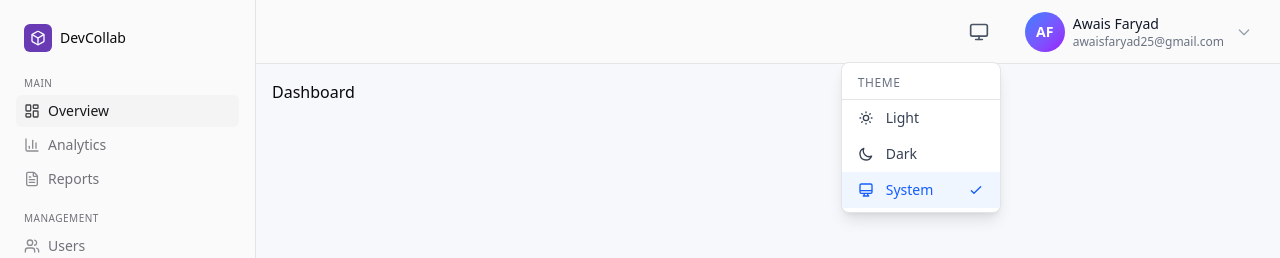
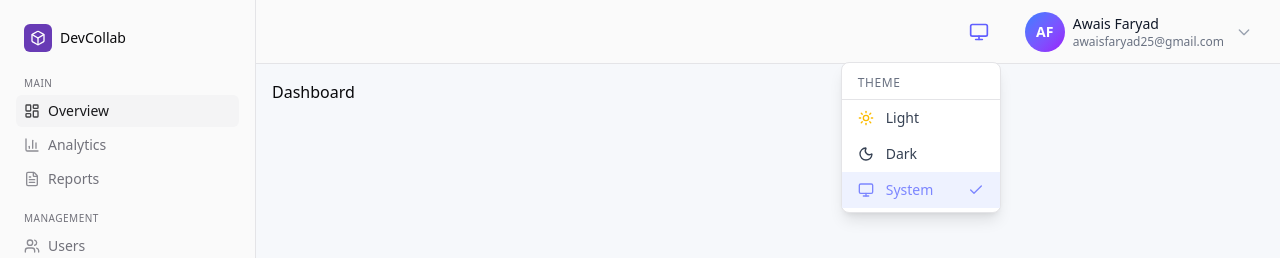
Before and after one commit to awaisfaryad25/DevCollab-FE, a Next.js app: page /dashboard in a window 1280 px wide. Both pictures are taken after a click on the button "Toggle theme". Shown: the top 258 px of the page. Built offline with nearby package versions, Linux system fonts and the light colour scheme.

Commit message:
some improvements in theme and nav toggel

```diff
--- a/src/app/(protected)/components/mode-toggle.tsx
+++ b/src/app/(protected)/components/mode-toggle.tsx
@@ -1,5 +1,5 @@
 import React, { useState, useRef, useEffect } from 'react'
-import { Sun, Moon, Monitor } from "lucide-react";
+import { Sun, Moon, Monitor, Check } from "lucide-react";
 
 type Theme = 'light' | 'dark' | 'system'
 
@@ -72,16 +72,16 @@ const ModeToggle = () => {
     switch (currentTheme) {
       case 'light':
         return (
-          <Sun className="w-5 h-5 text-yellow-500"/>
+          <Sun className="size-5 text-[#FBBB00]"/>
         );
       case 'dark':
         return (
-          <Moon className="w-5 h-5 text-indigo-400"/>
+          <Moon className="size-5 text-white"/>
         );
       case 'system':
       default:
         return (
-          <Monitor className="w-5 h-5 text-gray-600"/>
+          <Monitor className="size-5 text-indigo-500"/>
         );
     }
   };
@@ -104,7 +104,7 @@ const ModeToggle = () => {
     <div className="relative" ref={popupRef}>
       <button
         onClick={togglePopup}
-        className="flex items-center justify-center gap-2 p-3 rounded-lg  hover:bg-gray-200 dark:hover:bg-[#f4f4f5] transition-colors"
+        className="flex items-center justify-center gap-2 p-3 rounded-lg  hover:bg-gray-200 dark:hover:bg-[#1f1f1f] transition-colors"
         aria-label="Toggle theme"
       >
         <span className="text-gray-700 dark:text-gray-300">
@@ -128,19 +128,13 @@ const ModeToggle = () => {
             onClick={() => handleThemeChange('light')}
             className={`w-full flex items-center gap-3 px-4 py-2 text-sm transition-colors ${
               isThemeActive('light')
-                ? 'text-yellow-600 dark:text-yellow-400 bg-yellow-50 dark:bg-yellow-900/20'
+                ? 'text-[#FBBB00] dark:text-yellow-400 bg-yellow-50 dark:bg-yellow-900/20'
                 : 'text-gray-700 dark:text-gray-300 hover:bg-gray-50 dark:hover:bg-gray-800'
             }`}
           >
-            <svg className="w-4 h-4" fill="none" stroke="currentColor" viewBox="0 0 24 24">
-              <path strokeLinecap="round" strokeLinejoin="round" strokeWidth={2} d="M12 3v1m0 16v1m9-9h-1M4 12H3m15.364 6.364l-.707-.707M6.343 6.343l-.707-.707m12.728 0l-.707.707M6.343 17.657l-.707.707M16 12a4 4 0 11-8 0 4 4 0 018 0z" />
-            </svg>
+            <Sun className="size-4 text-[#FBBB00]"/>
             <span>Light</span>
-            {isThemeActive('light') && (
-              <svg className="w-4 h-4 ml-auto" fill="none" stroke="currentColor" viewBox="0 0 24 24">
-                <path strokeLinecap="round" strokeLinejoin="round" strokeWidth={2} d="M5 13l4 4L19 7" />
-              </svg>
-            )}
+            {isThemeActive('light') && (<Check className="size-4 ml-auto"/>)}
           </button>
 
           <button
@@ -151,34 +145,22 @@ const ModeToggle = () => {
                 : 'text-gray-700 dark:text-gray-300 hover:bg-gray-50 dark:hover:bg-gray-800'
             }`}
           >
-            <svg className="w-4 h-4" fill="none" stroke="currentColor" viewBox="0 0 24 24">
-              <path strokeLinecap="round" strokeLinejoin="round" strokeWidth={2} d="M20.354 15.354A9 9 0 018.646 3.646 9.003 9.003 0 0012 21a9.003 9.003 0 008.354-5.646z" />
-            </svg>
+            <Moon className="size-4"/>
             <span>Dark</span>
-            {isThemeActive('dark') && (
-              <svg className="w-4 h-4 ml-auto" fill="none" stroke="currentColor" viewBox="0 0 24 24">
-                <path strokeLinecap="round" strokeLinejoin="round" strokeWidth={2} d="M5 13l4 4L19 7" />
-              </svg>
-            )}
+            {isThemeActive('dark') && (<Check className="size-4 ml-auto"/>)}
           </button>
 
           <button
             onClick={() => handleThemeChange('system')}
             className={`w-full flex items-center gap-3 px-4 py-2 text-sm transition-colors ${
               isThemeActive('system')
-                ? 'text-blue-600 dark:text-blue-400 bg-blue-50 dark:bg-blue-900/20'
+                   ? 'text-indigo-400 bg-indigo-50 dark:bg-indigo-900/20'
                 : 'text-gray-700 dark:text-gray-300 hover:bg-gray-50 dark:hover:bg-gray-800'
             }`}
           >
-            <svg className="w-4 h-4" fill="none" stroke="currentColor" viewBox="0 0 24 24">
-              <path strokeLinecap="round" strokeLinejoin="round" strokeWidth={2} d="M9.75 17L9 20l-1 1h8l-1-1-.75-3M3 13h18M5 17h14a2 2 0 002-2V5a2 2 0 00-2-2H5a2 2 0 00-2 2v10a2 2 0 002 2z" />
-            </svg>
+            <Monitor className="size-4"/>
             <span>System</span>
-            {isThemeActive('system') && (
-              <svg className="w-4 h-4 ml-auto" fill="none" stroke="currentColor" viewBox="0 0 24 24">
-                <path strokeLinecap="round" strokeLinejoin="round" strokeWidth={2} d="M5 13l4 4L19 7" />
-              </svg>
-            )}
+            {isThemeActive('system') && (<Check className="size-4 ml-auto"/>)}
           </button>
         </div>
       )}
--- a/src/app/(protected)/components/user-nav.tsx
+++ b/src/app/(protected)/components/user-nav.tsx
@@ -1,3 +1,4 @@
+import { BadgeCheck, HelpCircle, LogOut, Settings, User } from 'lucide-react';
 import React, { useState, useRef, useEffect } from 'react'
 
 interface User {
@@ -44,7 +45,7 @@ const UserNav = () => {
     <div className="relative" ref={dropdownRef}>
       <div className="flex items-center justify-center gap-2 cursor-pointer hover:bg-gray-50 px-3 py-2 rounded-lg transition-colors" onClick={toggleDropdown}>
         {/* Left - Profile Picture or Initials */}
-        <div className="w-10 h-10 rounded-full bg-gradient-to-br from-blue-500 to-purple-600 flex items-center justify-center text-white font-semibold text-sm">
+        <div className="w-10 h-10 rounded-full bg-linear-to-br from-blue-500 to-purple-600 flex items-center justify-center text-white font-semibold text-sm">
           {user.avatar ? (
             <img
               src={user.avatar}
@@ -92,19 +93,23 @@ const UserNav = () => {
           </div>
 
           <div className="py-1">
-            <button className="w-full text-left px-4 py-2 text-sm text-gray-700 hover:bg-gray-50 transition-colors">
+            <button className="w-full text-left px-4 py-2 text-sm text-gray-700 hover:bg-gray-50 transition-colors flex items-center gap-3 border-b border-gray-100">
+              <BadgeCheck className="size-4" />
               Profile
             </button>
-            <button className="w-full text-left px-4 py-2 text-sm text-gray-700 hover:bg-gray-50 transition-colors">
+            <button className="w-full text-left px-4 py-2 text-sm text-gray-700 hover:bg-gray-50 transition-colors flex items-center gap-3 border-b border-gray-100">
+              <Settings className="size-4" />
               Settings
             </button>
-            <button className="w-full text-left px-4 py-2 text-sm text-gray-700 hover:bg-gray-50 transition-colors">
+            <button className="w-full text-left px-4 py-2 text-sm text-gray-700 hover:bg-gray-50 transition-colors flex items-center gap-3">
+              <HelpCircle className="size-4" />
               Help
             </button>
           </div>
 
           <div className="border-t border-gray-100 py-1">
-            <button className="w-full text-left px-4 py-2 text-sm text-red-600 hover:bg-red-50 transition-colors">
+            <button className="w-full text-left px-4 py-2 text-sm text-red-600 hover:bg-red-50 transition-colors flex items-center gap-3">
+              <LogOut className="size-4 text-red-500" />
               Sign Out
             </button>
           </div>
```
